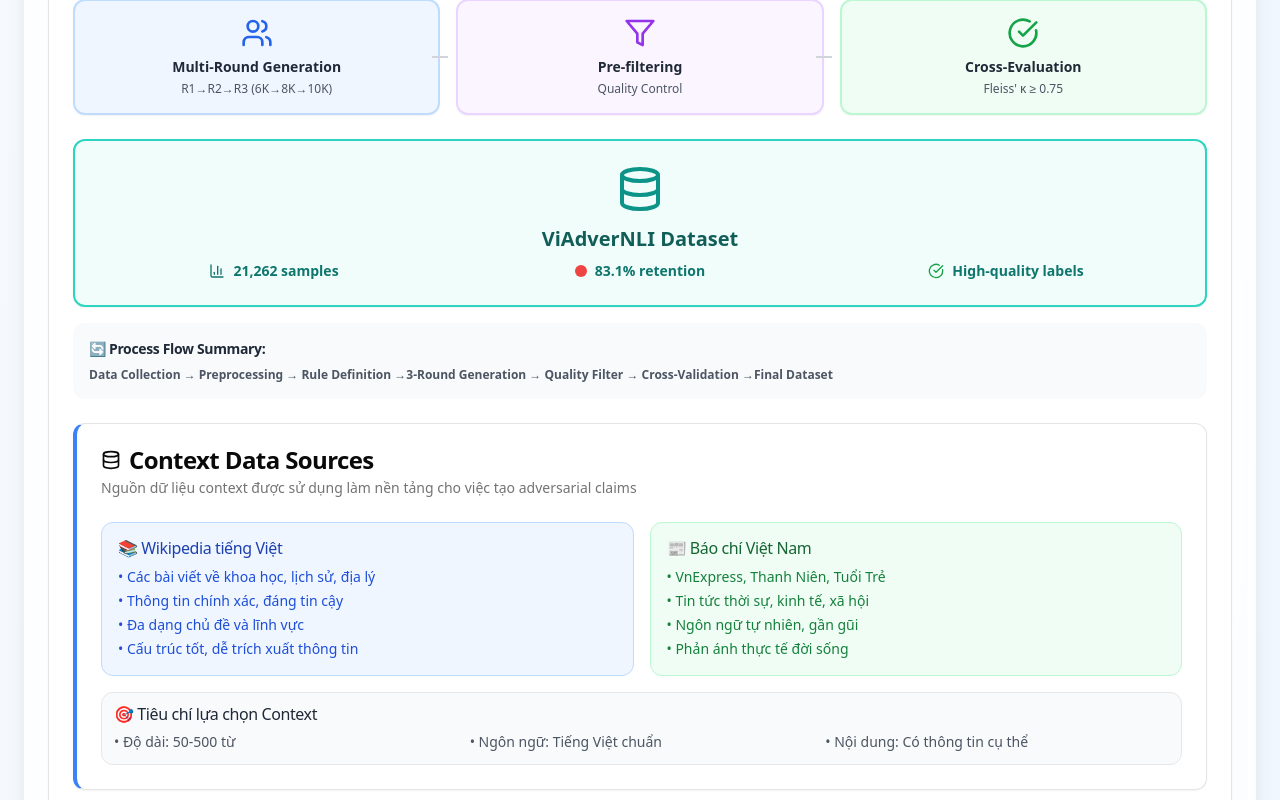
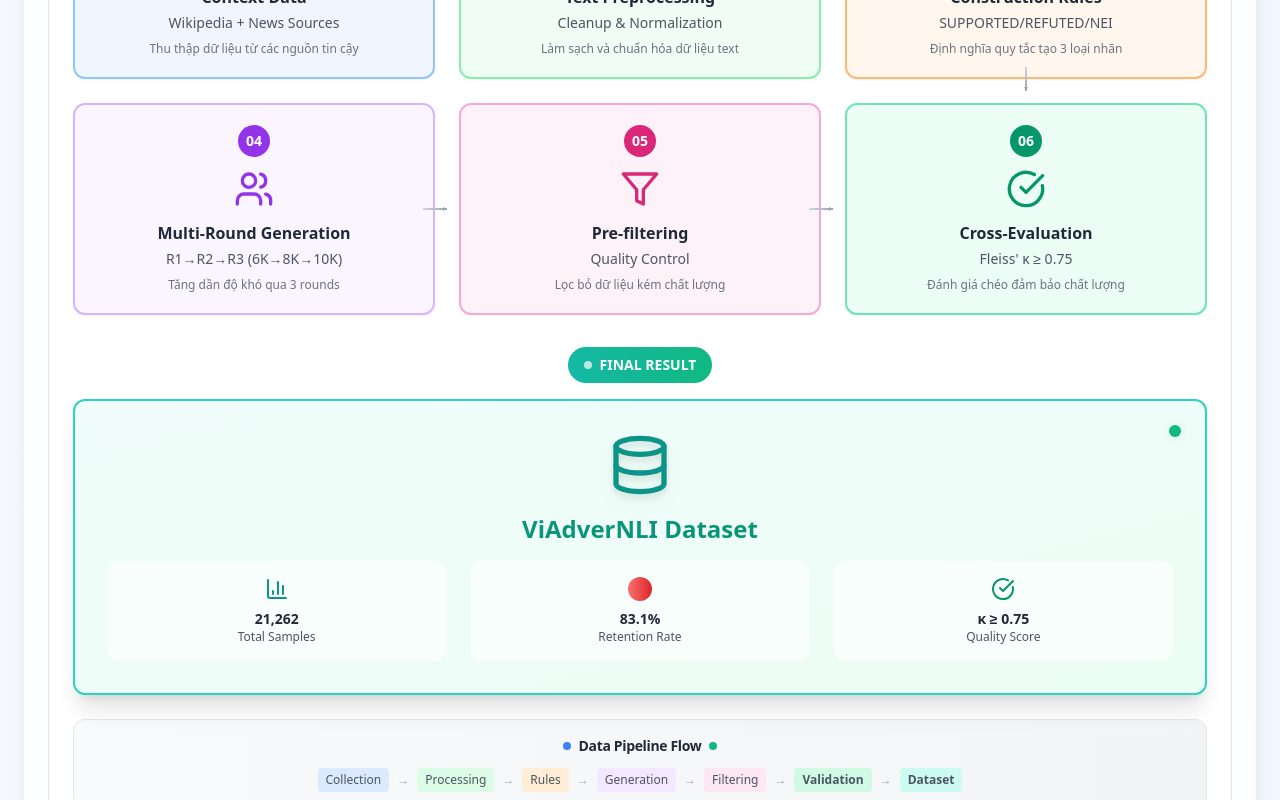
Before and after one commit to FOX2920/ViAdverNLI, a Next.js app: page / in a window 1280 px wide. Shown: the part 2340-3140 px from the top of the page. Built offline with nearby package versions, Linux system fonts and the light colour scheme.

Commit message:
\Beautify pipeline diagram - Add numbered steps, gradient flows, hover effects, and animated final result"

```diff
--- a/components/pipeline-diagram.tsx
+++ b/components/pipeline-diagram.tsx
@@ -1,118 +1,203 @@
 "use client"
 
 import { Card, CardContent } from "@/components/ui/card"
-import { Database, FileText, Filter, Users, CheckCircle, BarChart3, ArrowDown } from "lucide-react"
+import { Database, FileText, Filter, Users, CheckCircle, BarChart3 } from "lucide-react"
 
 export function PipelineDiagram() {
   const pipelineSteps = [
     {
+      number: "01",
       icon: Database,
       title: "Context Data",
       description: "Wikipedia + News Sources",
+      details: "Thu thập dữ liệu từ các nguồn tin cậy",
       color: "text-blue-600",
       bgColor: "bg-blue-50",
-      borderColor: "border-blue-200"
+      borderColor: "border-blue-300",
+      numberBg: "bg-blue-600"
     },
     {
+      number: "02",
       icon: FileText,
       title: "Text Preprocessing",
       description: "Cleanup & Normalization",
+      details: "Làm sạch và chuẩn hóa dữ liệu text",
       color: "text-green-600",
       bgColor: "bg-green-50",
-      borderColor: "border-green-200"
+      borderColor: "border-green-300",
+      numberBg: "bg-green-600"
     },
     {
+      number: "03",
       icon: BarChart3,
       title: "Construction Rules",
       description: "SUPPORTED/REFUTED/NEI",
+      details: "Định nghĩa quy tắc tạo 3 loại nhãn",
       color: "text-orange-600",
       bgColor: "bg-orange-50",
-      borderColor: "border-orange-200"
+      borderColor: "border-orange-300",
+      numberBg: "bg-orange-600"
     },
     {
+      number: "04",
       icon: Users,
       title: "Multi-Round Generation",
       description: "R1→R2→R3 (6K→8K→10K)",
-      color: "text-blue-600",
-      bgColor: "bg-blue-50",
-      borderColor: "border-blue-200"
+      details: "Tăng dần độ khó qua 3 rounds",
+      color: "text-purple-600",
+      bgColor: "bg-purple-50",
+      borderColor: "border-purple-300",
+      numberBg: "bg-purple-600"
     },
     {
+      number: "05",
       icon: Filter,
       title: "Pre-filtering",
       description: "Quality Control",
-      color: "text-purple-600",
-      bgColor: "bg-purple-50",
-      borderColor: "border-purple-200"
+      details: "Lọc bỏ dữ liệu kém chất lượng",
+      color: "text-pink-600",
+      bgColor: "bg-pink-50",
+      borderColor: "border-pink-300",
+      numberBg: "bg-pink-600"
     },
     {
+      number: "06",
       icon: CheckCircle,
       title: "Cross-Evaluation",
       description: "Fleiss' κ ≥ 0.75",
-      color: "text-green-600",
-      bgColor: "bg-green-50",
-      borderColor: "border-green-200"
+      details: "Đánh giá chéo đảm bảo chất lượng",
+      color: "text-emerald-600",
+      bgColor: "bg-emerald-50",
+      borderColor: "border-emerald-300",
+      numberBg: "bg-emerald-600"
     }
   ]
 
   return (
     <div className="w-full">
-      {/* Compact Grid Pipeline */}
-      <div className="grid grid-cols-1 md:grid-cols-2 lg:grid-cols-3 gap-4 mb-6">
+      {/* Flowing Pipeline Steps */}
+      <div className="relative">
+        <div className="grid grid-cols-1 md:grid-cols-2 lg:grid-cols-3 gap-6">
           {pipelineSteps.map((step, index) => (
             <div key={index} className="relative">
-            <Card className={`${step.bgColor} ${step.borderColor} border-2`}>
-              <CardContent className="p-4 text-center">
-                <step.icon className={`w-8 h-8 mx-auto mb-2 ${step.color}`} />
-                <div className="text-sm font-semibold text-gray-800">{step.title}</div>
-                <div className="text-xs text-gray-600 mt-1">{step.description}</div>
+              {/* Step Card */}
+              <Card className={`${step.bgColor} ${step.borderColor} border-2 hover:shadow-lg transition-all duration-300 transform hover:-translate-y-1`}>
+                <CardContent className="p-5">
+                  {/* Step Number Badge */}
+                  <div className={`${step.numberBg} text-white rounded-full w-8 h-8 flex items-center justify-center text-sm font-bold mb-3 mx-auto`}>
+                    {step.number}
+                  </div>
+
+                  {/* Icon */}
+                  <step.icon className={`w-10 h-10 mx-auto mb-3 ${step.color}`} />
+
+                  {/* Content */}
+                  <div className="text-center">
+                    <div className="font-bold text-gray-800 mb-1">{step.title}</div>
+                    <div className="text-sm text-gray-600 mb-2">{step.description}</div>
+                    <div className="text-xs text-gray-500">{step.details}</div>
+                  </div>
                 </CardContent>
               </Card>
 
-            {/* Arrow for flow indication */}
+              {/* Flow Connector Lines */}
               {index < pipelineSteps.length - 1 && (
-              <div className="hidden lg:block absolute -right-2 top-1/2 transform -translate-y-1/2">
-                {index % 3 === 2 ? (
-                  <ArrowDown className="w-5 h-5 text-gray-400" />
-                ) : (
-                  <div className="w-4 h-0.5 bg-gray-300"></div>
+                <>
+                  {/* Horizontal connector for same row */}
+                  {(index % 3 !== 2) && (
+                    <div className="hidden lg:block absolute top-1/2 -right-3 w-6 h-0.5 bg-gradient-to-r from-gray-300 to-gray-400 transform -translate-y-1/2">
+                      <div className="absolute right-0 top-1/2 transform -translate-y-1/2 w-0 h-0 border-l-4 border-l-gray-400 border-t-2 border-t-transparent border-b-2 border-b-transparent"></div>
+                    </div>
                   )}
+
+                  {/* Vertical connector for row break */}
+                  {(index % 3 === 2) && index < 3 && (
+                    <div className="hidden lg:block absolute -bottom-3 left-1/2 w-0.5 h-6 bg-gradient-to-b from-gray-300 to-gray-400 transform -translate-x-1/2">
+                      <div className="absolute bottom-0 left-1/2 transform -translate-x-1/2 w-0 h-0 border-t-4 border-t-gray-400 border-l-2 border-l-transparent border-r-2 border-r-transparent"></div>
                     </div>
+                  )}
+                </>
               )}
             </div>
           ))}
         </div>
 
-      {/* Final Result */}
-      <Card className="border-2 border-teal-400 bg-teal-50">
-        <CardContent className="p-6 text-center">
-          <Database className="w-12 h-12 mx-auto mb-3 text-teal-600" />
-          <div className="text-xl font-bold text-teal-800 mb-2">ViAdverNLI Dataset</div>
-          <div className="grid grid-cols-1 md:grid-cols-3 gap-4 text-sm text-teal-700">
-            <div className="flex items-center justify-center gap-2">
-              <BarChart3 className="w-4 h-4" />
-              <span className="font-semibold">21,262 samples</span>
+        {/* Flowing Background Pattern */}
+        <div className="absolute inset-0 -z-10 opacity-5">
+          <div className="w-full h-full bg-gradient-to-br from-blue-100 via-purple-50 to-pink-100"></div>
         </div>
-            <div className="flex items-center justify-center gap-2">
-              <span className="w-3 h-3 bg-red-500 rounded-full"></span>
-              <span className="font-semibold">83.1% retention</span>
       </div>
-            <div className="flex items-center justify-center gap-2">
-              <CheckCircle className="w-4 h-4 text-green-600" />
-              <span className="font-semibold">High-quality labels</span>
+
+      {/* Final Result with Animation */}
+      <div className="mt-8 relative">
+        <div className="text-center mb-4">
+          <div className="inline-flex items-center gap-2 px-4 py-2 bg-gradient-to-r from-teal-500 to-emerald-500 text-white rounded-full text-sm font-semibold">
+            <span className="w-2 h-2 bg-white rounded-full animate-pulse"></span>
+            FINAL RESULT
+          </div>
+        </div>
+
+        <Card className="border-2 border-teal-400 bg-gradient-to-br from-teal-50 to-emerald-50 shadow-xl hover:shadow-2xl transition-all duration-500">
+          <CardContent className="p-8 text-center">
+            <div className="relative">
+              <Database className="w-16 h-16 mx-auto mb-4 text-teal-600 drop-shadow-lg" />
+              <div className="absolute -top-2 -right-2">
+                <span className="relative flex h-3 w-3">
+                  <span className="animate-ping absolute inline-flex h-full w-full rounded-full bg-emerald-400 opacity-75"></span>
+                  <span className="relative inline-flex rounded-full h-3 w-3 bg-emerald-500"></span>
+                </span>
+              </div>
+            </div>
+
+            <div className="text-2xl font-bold text-teal-800 mb-4 bg-gradient-to-r from-teal-600 to-emerald-600 bg-clip-text text-transparent">
+              ViAdverNLI Dataset
+            </div>
+
+            <div className="grid grid-cols-1 md:grid-cols-3 gap-6 text-sm">
+              <div className="flex flex-col items-center p-4 bg-white/60 rounded-lg backdrop-blur-sm">
+                <BarChart3 className="w-6 h-6 text-teal-600 mb-2" />
+                <span className="font-bold text-gray-800">21,262</span>
+                <span className="text-gray-600 text-xs">Total Samples</span>
+              </div>
+              <div className="flex flex-col items-center p-4 bg-white/60 rounded-lg backdrop-blur-sm">
+                <div className="w-6 h-6 bg-gradient-to-r from-red-400 to-red-600 rounded-full mb-2"></div>
+                <span className="font-bold text-gray-800">83.1%</span>
+                <span className="text-gray-600 text-xs">Retention Rate</span>
+              </div>
+              <div className="flex flex-col items-center p-4 bg-white/60 rounded-lg backdrop-blur-sm">
+                <CheckCircle className="w-6 h-6 text-emerald-600 mb-2" />
+                <span className="font-bold text-gray-800">κ ≥ 0.75</span>
+                <span className="text-gray-600 text-xs">Quality Score</span>
               </div>
             </div>
           </CardContent>
         </Card>
+      </div>
 
-      {/* Process Summary */}
-      <div className="mt-4 p-4 bg-gray-50 rounded-lg">
-        <h4 className="text-sm font-semibold text-gray-800 mb-2">🔄 Process Flow Summary:</h4>
-        <p className="text-xs text-gray-600">
-          <strong>Data Collection</strong> → <strong>Preprocessing</strong> → <strong>Rule Definition</strong> →
-          <strong>3-Round Generation</strong> → <strong>Quality Filter</strong> → <strong>Cross-Validation</strong> →
-          <strong>Final Dataset</strong>
-        </p>
+      {/* Process Flow Summary */}
+      <div className="mt-6 p-4 bg-gradient-to-r from-gray-50 to-gray-100 rounded-xl border border-gray-200">
+        <div className="text-center">
+          <h4 className="text-sm font-semibold text-gray-800 mb-3 flex items-center justify-center gap-2">
+            <div className="w-2 h-2 bg-blue-500 rounded-full"></div>
+            Data Pipeline Flow
+            <div className="w-2 h-2 bg-emerald-500 rounded-full"></div>
+          </h4>
+          <div className="flex flex-wrap justify-center items-center gap-2 text-xs text-gray-600">
+            <span className="px-2 py-1 bg-blue-100 rounded">Collection</span>
+            <span className="text-gray-400">→</span>
+            <span className="px-2 py-1 bg-green-100 rounded">Processing</span>
+            <span className="text-gray-400">→</span>
+            <span className="px-2 py-1 bg-orange-100 rounded">Rules</span>
+            <span className="text-gray-400">→</span>
+            <span className="px-2 py-1 bg-purple-100 rounded">Generation</span>
+            <span className="text-gray-400">→</span>
+            <span className="px-2 py-1 bg-pink-100 rounded">Filtering</span>
+            <span className="text-gray-400">→</span>
+            <span className="px-2 py-1 bg-emerald-100 rounded font-semibold">Validation</span>
+            <span className="text-gray-400">→</span>
+            <span className="px-2 py-1 bg-teal-100 rounded font-semibold">Dataset</span>
+          </div>
+        </div>
       </div>
     </div>
   )
```
Lines whose indentation alone changed are shown as unchanged.
